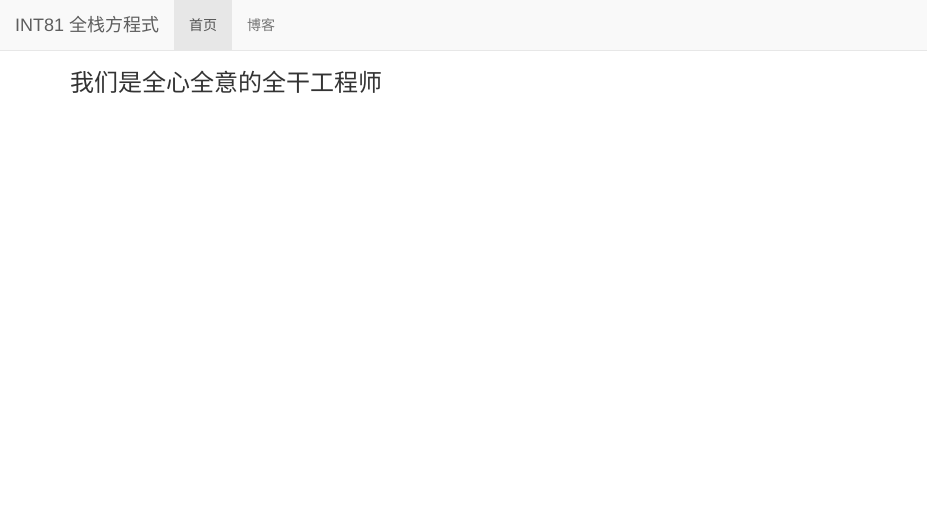
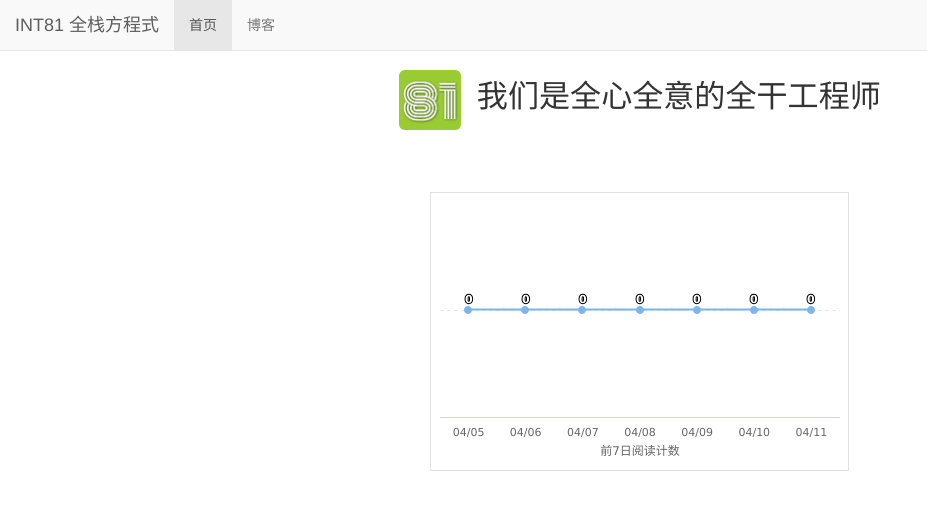
Before and after one commit to warlock921/int81, a Django app: page / in a window 1280 px wide. Shown: the top 510 px of the page, without its empty margins (0-927 px from the left). Run offline with Django 3.2, Linux system fonts and the light colour scheme; data that the repository does not hold is empty; some libraries are stand-ins or nearby versions.

Commit message:
添加图标显示7天阅读数

```diff
--- a/int81/views.py
+++ b/int81/views.py
@@ -6,7 +6,14 @@
 # @Version : $Id$
 
 from django.shortcuts import render_to_response
+from django.contrib.contenttypes.models import ContentType
+from read_statistics.utils import get_seven_days_read_data
+from mainsite.models import Blog
 
 def index(request):
+    blog_content_type = ContentType.objects.get_for_model(Blog)
+    dates, read_nums = get_seven_days_read_data(blog_content_type)
     context = {}
+    context['dates'] = dates
+    context['read_nums'] = read_nums
     return render_to_response('index.html', context)
--- a/read_statistics/utils.py
+++ b/read_statistics/utils.py
@@ -5,8 +5,10 @@
 # @Link    : https://github.com/warlock921
 # @Version : $Id$
 
+import datetime
 from django.contrib.contenttypes.models import ContentType
 from django.utils import timezone
+from django.db.models import Sum
 from .models import ReadNum,ReadDetail
 
 def read_statistics_once_read(request, obj):
@@ -23,3 +25,15 @@ def read_statistics_once_read(request, obj):
         readdetail.read_num += 1
         readdetail.save()
     return key
+
+def get_seven_days_read_data(content_type):
+    today = timezone.now().date()
+    dates = []
+    read_nums = []
+    for i in range(7, 0, -1):
+        date = today - datetime.timedelta(days=i)
+        dates.append(date.strftime('%m/%d'))
+        read_details = ReadDetail.objects.filter(content_type=content_type, detail_date=date)
+        result = read_details.aggregate(read_num_sum=Sum('read_num'))
+        read_nums.append(result['read_num_sum'] or 0)
+    return dates, read_nums
--- a/static/css/default.css
+++ b/static/css/default.css
@@ -16,6 +16,26 @@ body.base-body {
     margin-bottom: 2em;
     padding-bottom: 1em;
     /*border-bottom: 1px solid #eee;*/
+}
+
+h3.home-content {
+    font-size: 222%;
+    text-align: center;
+    margin-top: 2em;
+    margin-bottom: 2em;
+    font-family: "HYYaKuHeiW";
+}
+
+img.home-img {
+    margin-right: 0.5em;
+    max-width: 2em
+}
+
+div#container {
+    margin: 0 auto;
+    height: 20em;
+    min-width: 20em;
+    max-width: 30em;
 }
 
 div.blog-content-list {
--- a/templates/index.html
+++ b/templates/index.html
@@ -1,5 +1,5 @@
 {% extends "base.html" %}
-
+{% load staticfiles %}
 {% block title %}
     INT81 | 首页
 {% endblock title %}
@@ -9,5 +9,47 @@
 {% endblock home-active %}
 
 {% block content %}
-    <h3>我们是全心全意的全干工程师</h3>
+    <h3 class="home-content"><img class='home-img' src="{% static 'image/logo3.png' %}">我们是全心全意的全干工程师</h3>
+    <div id="container"></div>
+    <script src="http://cdn.hcharts.cn/highcharts/highcharts.js"></script>
+    <script>
+        // 图表配置
+        var options = {
+            chart: {
+                type: 'line',
+                backgroundColor: null,
+                borderWidth: 1,
+                borderColor: '#e1e1e1',
+            },
+            title: {text: null},
+            xAxis: {
+                categories: {{ dates|safe }},
+                tickmarkPlacement: 'on',
+                title: { text: '前7日阅读计数'},
+             },
+
+            yAxis: {
+                title: { text: null },
+                labels: { enabled:false },
+                gridLineDashStyle: 'Dash',
+            },
+            series: [{                              // 数据列
+                name: '阅读量',                        // 数据列名
+                data: {{ read_nums }},                    // 数据
+
+            }],
+            legend: {enabled:false},
+            credits: {enabled:false},
+            plotOptions: {
+                line: {
+                    dataLabels: {
+                        enabled: true
+                    }
+                }
+            },
+        };
+        // 图表初始化函数
+        var chart = Highcharts.chart('container', options);
+    </script>
+
 {% endblock content %}
```
Also changed, not shown: 1 other file.
